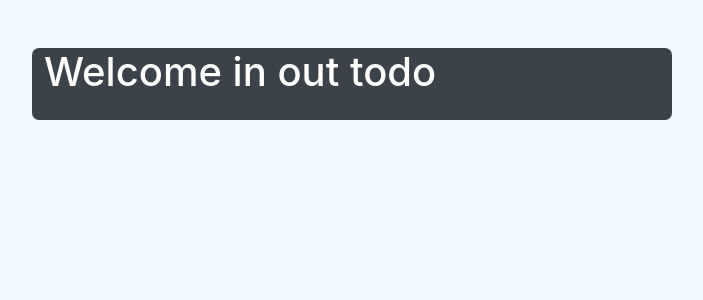
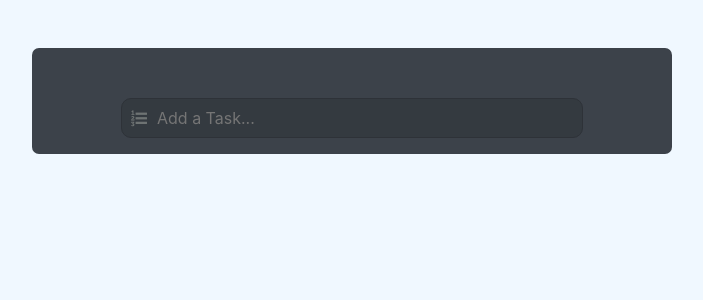
Before and after one commit to MoFares7/React-Project, a React (Create React App) app in the folder to-do-project/: page / in a window 1280 px wide. Shown: the top 300 px of the page, without its empty margins (288-991 px from the left). Built offline with nearby package versions, Linux system fonts and the light colour scheme.

Commit message:
add input form

```diff
--- a/to-do-project/src/App.css
+++ b/to-do-project/src/App.css
@@ -1,3 +1,4 @@
 body {
     background-color: aliceblue;
+    text-align: center;
 }
--- a/to-do-project/src/App.js
+++ b/to-do-project/src/App.js
@@ -1,11 +1,13 @@
 import React from 'react';
 import './App.css';
+import TodoForm from './components/TodoList/TodoForm/TodoForm';
 import TodoList from './components/TodoList/TodoList';
 
 
 function App() {
   return (
     <div className="App">
+
       <TodoList />
     </div>
   );
--- /dev/null
+++ b/to-do-project/src/components/TodoList/TodoForm/TodoForm.css
@@ -0,0 +1,34 @@
+form {
+    padding-top: 50px;
+}
+
+input[type="text"] {
+    background: #343A40;
+    border: 1px solid #2E3238;
+    padding: 7px 20px 7px 35px;
+    color: #6e7373;
+    width: 75%;
+    border-radius: 10px;
+}
+
+input[type="text"]:focus {
+    outline: none;
+}
+
+.input-icon i {
+    position: absolute;
+}
+
+.input-icon {
+    width: 100%;
+    height: 100%;
+    position: relative;
+}
+
+.icon {
+    padding: 15px;
+    color: #6e7373;
+    top: 50%;
+    transform: translateY(-50%);
+    padding-left: 10px;
+}
--- /dev/null
+++ b/to-do-project/src/components/TodoList/TodoForm/TodoForm.js
@@ -0,0 +1,22 @@
+import React, { Component } from "react";
+import './TodoForm.css';
+
+
+class TodoForm extends Component {
+    render() {
+        return (
+            <div>
+                <form>
+                    <div className="input-icon">
+                        <i className="fa fa-list-ol icon" aria-hidden="true"></i>
+                        <input
+                            type='text'
+                            placeholder="Add a Task..."
+                            autoComplete="off" />
+                    </div>
+                </form>
+            </div>
+        );
+    }
+}
+export default TodoForm;
--- a/to-do-project/src/components/TodoList/TodoList.js
+++ b/to-do-project/src/components/TodoList/TodoList.js
@@ -1,4 +1,5 @@
 import React, { Component } from 'react';
+import TodoForm from './TodoForm/TodoForm';
 import './TodoList.css';
 
 
@@ -8,7 +9,7 @@ class TodoList extends Component {
     render() {
         return (
             <div className='todo-list container d-flex-column w-50 mt-5 pb-3'>
-            <h1>Welcome in out todo</h1>
+            <TodoForm />
             </div>
         );
     }
```
